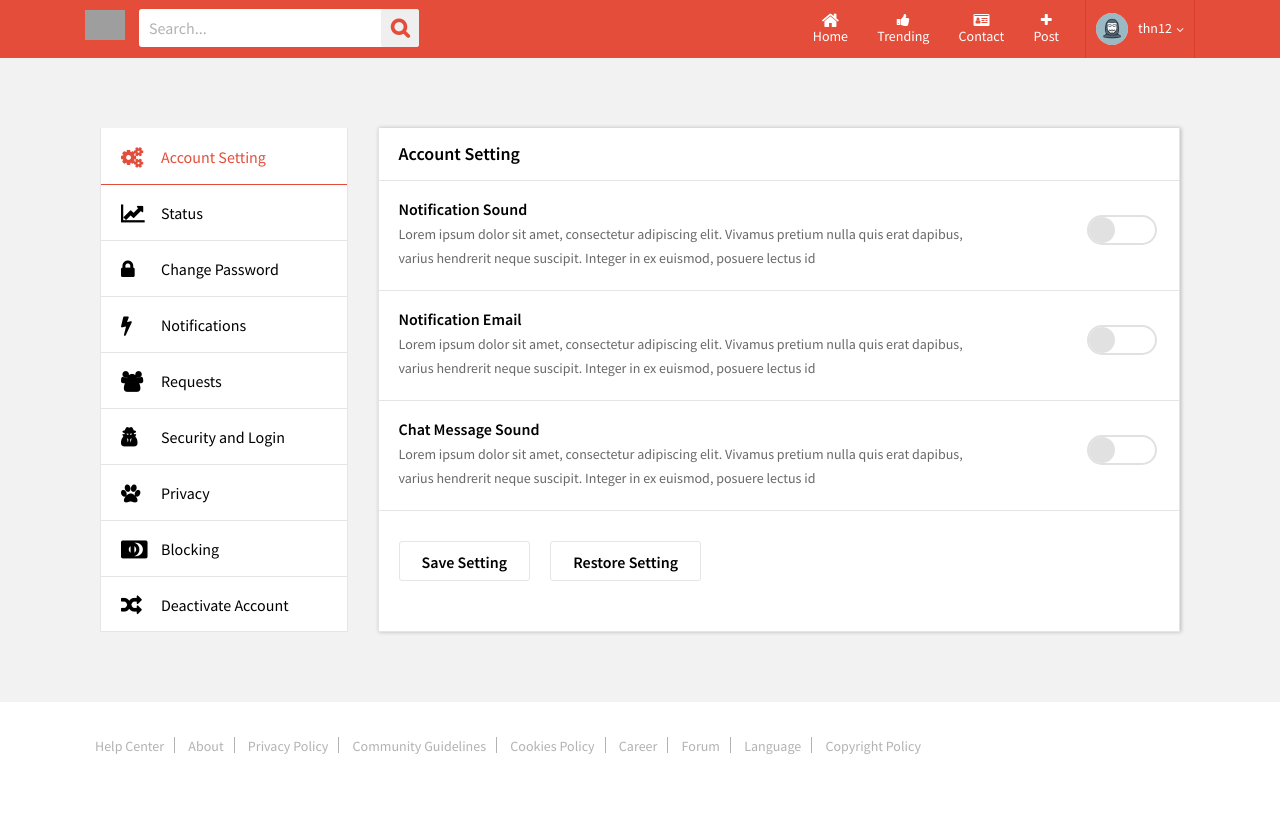
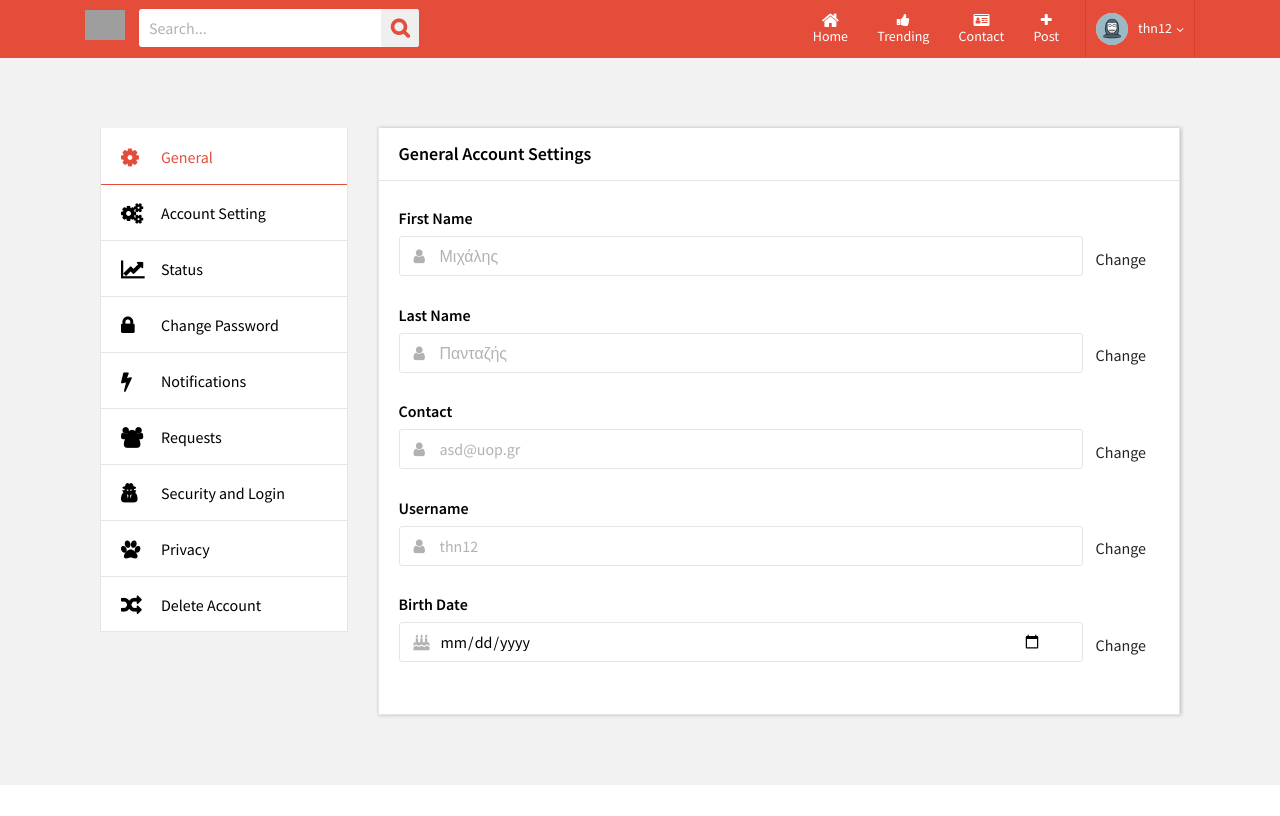
Before and after one commit to NasosG/pik_pok, a PHP site: page /pik_pok/profile-account-setting.php in a window 1280 px wide. Shown: the top 816 px of the page. Run offline with PHP 8.4, Linux system fonts and the light colour scheme; a user stored in the database is signed in; data comes from the database, SQL or seed files in the repository; both versions use the stored data as it was after the commit; lists and menus that the app fills with data are empty; some libraries are stand-ins or nearby versions; grey boxes are pictures that could not be loaded.

Commit message:
account settings code

```diff
--- a/db/logout.php
+++ b/db/logout.php
@@ -1,8 +1,9 @@
 <?php
 session_start();
+
 // Destroy all sessions
-if(session_destroy())
-{
+if(session_destroy()) {
+	// destruction procedure was successful
 	header("Location: ../index.php"); // Redirect to Home page
 }
 ?>
--- a/profile-account-setting.php
+++ b/profile-account-setting.php
@@ -2,6 +2,23 @@
 include("db/auth.php"); //include auth.php file on all secure pages include("db/auth.php"); //include auth.php file on all secure pages
 require('db/db.php');
 require('db/errorFuncts.php');
+
+$username = $_SESSION['username'];
+
+$query = "SELECT * FROM members WHERE username='$username'";
+$result = mysqli_query($con, $query);
+$row = mysqli_fetch_array($result);
+
+////////////////////////////////////
+
+$password = $row['password'];
+$fname = $row['fname'];
+$lname = $row['lname'];
+$email = $row['email'];
+$date_of_registration = $row['date_of_registration'];
+$date_of_birth = $row['date_of_birth'];
+
+
 ?>
 
 <!DOCTYPE html>
@@ -22,6 +39,9 @@
 	<link rel="stylesheet" type="text/css" href="lib/slick/slick-theme.css">
 	<link rel="stylesheet" type="text/css" href="css/style.css">
 	<link rel="stylesheet" type="text/css" href="css/responsive.css">
+	<style>
+
+	</style>
 </head>
 
 
@@ -166,15 +186,16 @@
 						<div class="col-lg-3">
 							<div class="acc-leftbar">
 								<div class="nav nav-tabs" id="nav-tab" role="tablist">
-								    <a class="nav-item nav-link active" id="nav-acc-tab" data-toggle="tab" href="#nav-acc" role="tab" aria-controls="nav-acc" aria-selected="true"><i class="fa fa-cogs"></i>Account Setting</a>
+
+								    <a class="nav-item nav-link active" id="nav-acc-tab" data-toggle="tab" href="#nav-acc" role="tab" aria-controls="nav-acc" aria-selected="false"><i class="fa fa-cog"></i>General</a>
+								    <a class="nav-item nav-link" id="nav-blockking-tab" data-toggle="tab" href="#general" role="tab" aria-controls="nav-general-tab" aria-selected="true"><i class="fa fa-cogs"></i>Account Setting</a>
 								    <a class="nav-item nav-link" id="nav-status-tab" data-toggle="tab" href="#nav-status" role="tab" aria-controls="nav-status" aria-selected="false"><i class="fa fa-line-chart"></i>Status</a>
 								    <a class="nav-item nav-link" id="nav-password-tab" data-toggle="tab" href="#nav-password" role="tab" aria-controls="nav-password" aria-selected="false"><i class="fa fa-lock"></i>Change Password</a>
 								    <a class="nav-item nav-link" id="nav-notification-tab" data-toggle="tab" href="#nav-notification" role="tab" aria-controls="nav-notification" aria-selected="false"><i class="fa fa-flash"></i>Notifications</a>
 								    <a class="nav-item nav-link" id="nav-privcy-tab" data-toggle="tab" href="#privcy" role="tab" aria-controls="privacy" aria-selected="false"><i class="fa fa-group"></i>Requests</a>
 								    <a class="nav-item nav-link" id="security" data-toggle="tab" href="#security-login" role="tab" aria-controls="security-login" aria-selected="false"><i class="fa fa-user-secret"></i>Security and Login</a>
 								    <a class="nav-item nav-link" id="nav-privacy-tab" data-toggle="tab" href="#privacy" role="tab" aria-controls="privacy" aria-selected="false"><i class="fa fa-paw"></i>Privacy</a>
-								    <a class="nav-item nav-link" id="nav-blockking-tab" data-toggle="tab" href="#blockking" role="tab" aria-controls="blockking" aria-selected="false"><i class="fa fa-cc-diners-club"></i>Blocking</a>
-								    <a class="nav-item nav-link" id="nav-deactivate-tab" data-toggle="tab" href="#nav-deactivate" role="tab" aria-controls="nav-deactivate" aria-selected="false"><i class="fa fa-random"></i>Deactivate Account</a>
+								    <a class="nav-item nav-link" id="nav-deactivate-tab" data-toggle="tab" href="#nav-deactivate" role="tab" aria-controls="nav-deactivate" aria-selected="false"><i class="fa fa-random"></i>Delete Account</a>
 								  </div>
 							</div><!--acc-leftbar end-->
 						</div>
@@ -182,44 +203,91 @@
 							<div class="tab-content" id="nav-tabContent">
 								<div class="tab-pane fade show active" id="nav-acc" role="tabpanel" aria-labelledby="nav-acc-tab">
 									<div class="acc-setting">
-										<h3>Account Setting</h3>
-										<form>
-											<div class="notbar">
-												<h4>Notification Sound</h4>
-												<p>Lorem ipsum dolor sit amet, consectetur adipiscing elit. Vivamus pretium nulla quis erat dapibus, varius hendrerit neque suscipit. Integer in ex euismod, posuere lectus id</p>
-												<div class="toggle-btn">
-													<div class="custom-control custom-switch">
-														<input type="checkbox" class="custom-control-input" id="customSwitch1">
-														<label class="custom-control-label" for="customSwitch1"></label>
+										<h3>General Account Settings</h3>
+										<form id="settings-form" name="settings-form" method="post" action="db/change_settings.php" >
+											<div class="cp-field">
+												<h5>First Name</h5>
+												<div class="cpp-fiel">
+													<table>
+														<th style="width:100%;">
+															<input type="text" name="fname" placeholder="<?php echo $fname; ?>"/>
+														</th>
+														<th style="">
+															<button class="btn" type="submit">Change</button>
+														</th>
+													</table>
+													<i class="fa fa-user"></i>
 												</div>
 											</div>
-											</div><!--notbar end-->
-											<div class="notbar">
-												<h4>Notification Email</h4>
-												<p>Lorem ipsum dolor sit amet, consectetur adipiscing elit. Vivamus pretium nulla quis erat dapibus, varius hendrerit neque suscipit. Integer in ex euismod, posuere lectus id</p>
-												<div class="toggle-btn">
-													<div class="custom-control custom-switch">
-														<input type="checkbox" class="custom-control-input" id="customSwitch2">
-														<label class="custom-control-label" for="customSwitch2"></label>
+											<div class="cp-field">
+												<h5>Last Name</h5>
+												<div class="cpp-fiel">
+
+													<table>
+														<th style="width:100%;">
+															<input type="text" name="lname" placeholder="<?php echo $lname; ?>"/>
+														</th>
+														<th style="">
+															<button class="btn penciled" type="submit">Change</button>
+														</th>
+													</table>
+
+
+													<i class="fa fa-user"></i>
 												</div>
 											</div>
-											</div><!--notbar end-->
-											<div class="notbar">
-												<h4>Chat Message Sound</h4>
-												<p>Lorem ipsum dolor sit amet, consectetur adipiscing elit. Vivamus pretium nulla quis erat dapibus, varius hendrerit neque suscipit. Integer in ex euismod, posuere lectus id</p>
-												<div class="toggle-btn">
-													<div class="custom-control custom-switch">
-														<input type="checkbox" class="custom-control-input" id="customSwitch3">
-														<label class="custom-control-label" for="customSwitch3"></label>
+											<div class="cp-field">
+												<h5>Contact</h5>
+												<div class="cpp-fiel">
+
+													<table>
+														<th style="width:100%;">
+															<input type="text" name="email" placeholder="<?php echo $email; ?>"/>
+														</th>
+														<th style="">
+															<button class="btn" type="submit">Change</button>
+														</th>
+													</table>
+
+
+													<i class="fa fa-user"></i>
 												</div>
 											</div>
-											</div><!--notbar end-->
-											<div class="save-stngs">
-												<ul>
-													<li><button type="submit">Save Setting</button></li>
-													<li><button type="submit">Restore Setting</button></li>
-												</ul>
-											</div><!--save-stngs end-->
+											<div class="cp-field">
+												<h5>Username</h5>
+												<div class="cpp-fiel">
+
+													<table>
+														<th style="width:100%;">
+															<input type="text" name="username" placeholder="<?php echo $username; ?>"/>
+														</th>
+														<th style="">
+															<button class="btn" type="submit">Change</button>
+														</th>
+													</table>
+
+
+													<i class="fa fa-user"></i>
+												</div>
+											</div>
+											<div class="cp-field">
+												<h5>Birth Date</h5>
+												<div class="cpp-fiel">
+
+													<table>
+														<th style="width:100%;">
+															<input type="date" name="bdate" placeholder="<?php echo $date_of_birth; ?>"/>
+														</th>
+														<th style="">
+															<button class="btn" type="submit">Change</button>
+														</th>
+													</table>
+
+
+													<i class="fa fa-birthday-cake"></i>
+												</div>
+											</div>
+											<div class="save-stngs pd3"></div>
 										</form>
 									</div><!--acc-setting end-->
 								</div>
@@ -556,26 +624,50 @@
 			                     </div>
 								</div>
 							  	</div>
-							  	<div class="tab-pane fade" id="blockking" role="tabpanel" aria-labelledby="nav-blockking-tab">
-							  		<div class="helpforum">
-			                     <div class="row">
-			                     	<div class="col-12 security">
-			                     		<h3>Blocking</h3>
-			                     		<hr>
-			                     	</div>
-			                     	<div class="row">
-			                     		<div class="col-12">
-			                     	<h4>Blocking</h4>
-			                     	<p>See your list,and make changes if you'd like</p>
-			                     	<div class="bloktext">
-			                     		<p>You are not bloking anyone</p>
-			                     		<p>Need to blok or report someone? Go to the profile of the person you want to blok and select "Blok or Report" from the drowp-down menu at the top of the profile summery</p>
-			                     		<p>Note: After you have blocked the person, Any previous profile views of yours and of the other person will disappear from each of your "Who's viewed your profile" sections. </p>
+							  	<div class="tab-pane fade" id="general" role="tabpanel" aria-labelledby="nav-general-tab">
+							  		<div class="acc-setting">
+										<h3>Account Setting</h3>
+										<form>
+											<div class="notbar">
+												<h4>Notification Sound</h4>
+												<p>Lorem ipsum dolor sit amet, consectetur adipiscing elit. Vivamus pretium nulla quis erat dapibus, varius hendrerit neque suscipit. Integer in ex euismod, posuere lectus id</p>
+												<div class="toggle-btn">
+													<div class="custom-control custom-switch">
+														<input type="checkbox" class="custom-control-input" id="customSwitch1">
+														<label class="custom-control-label" for="customSwitch1"></label>
 													</div>
 												</div>
+											</div><!--notbar end-->
+											<div class="notbar">
+												<h4>Notification Email</h4>
+												<p>Lorem ipsum dolor sit amet, consectetur adipiscing elit. Vivamus pretium nulla quis erat dapibus, varius hendrerit neque suscipit. Integer in ex euismod, posuere lectus id</p>
+												<div class="toggle-btn">
+													<div class="custom-control custom-switch">
+														<input type="checkbox" class="custom-control-input" id="customSwitch2">
+														<label class="custom-control-label" for="customSwitch2"></label>
 													</div>
 												</div>
+											</div><!--notbar end-->
+											<div class="notbar">
+												<h4>Chat Message Sound</h4>
+												<p>Lorem ipsum dolor sit amet, consectetur adipiscing elit. Vivamus pretium nulla quis erat dapibus, varius hendrerit neque suscipit. Integer in ex euismod, posuere lectus id</p>
+												<div class="toggle-btn">
+													<div class="custom-control custom-switch">
+														<input type="checkbox" class="custom-control-input" id="customSwitch3">
+														<label class="custom-control-label" for="customSwitch3"></label>
 													</div>
+												</div>
+											</div><!--notbar end-->
+											<div class="save-stngs">
+												<ul>
+													<li><button type="submit">Save Setting</button></li>
+													<li><button type="submit">Restore Setting</button></li>
+												</ul>
+											</div><!--save-stngs end-->
+										</form>
+									</div><!--acc-setting end-->
+
+
 							  	</div>
 							  	<div class="tab-pane fade" id="privciy" role="tabpanel" aria-labelledby="nav-privcy-tab">
 							  		<div class="acc-setting">
@@ -842,13 +934,13 @@
 							  	</div>
 							  	<div class="tab-pane fade" id="nav-deactivate" role="tabpanel" aria-labelledby="nav-deactivate-tab">
 							  		<div class="acc-setting">
-										<h3>Deactivate Account</h3>
+										<h3>Delete Account</h3>
 										<form>
 											<div class="cp-field">
-												<h5>Email</h5>
+												<h5>Username</h5>
 												<div class="cpp-fiel">
-													<input type="text" name="email" placeholder="Email">
-													<i class="fa fa-envelope"></i>
+													<input type="text" name="username" placeholder="Username">
+													<i class="fa fa-user"></i>
 												</div>
 											</div>
 											<div class="cp-field">
```
Also changed, not shown: db/change_settings.php (added, +79 -0 lines), mail/send_new_password.php (+34 -3 lines), sql_db/pik_pok.sql (+26 -27 lines), uploads/users/47/ekthema.png (added), uploads/users/48/ekthema.png (added), uploads/users/49/tupisa.png (added). Lines whose indentation alone changed are shown as unchanged.
